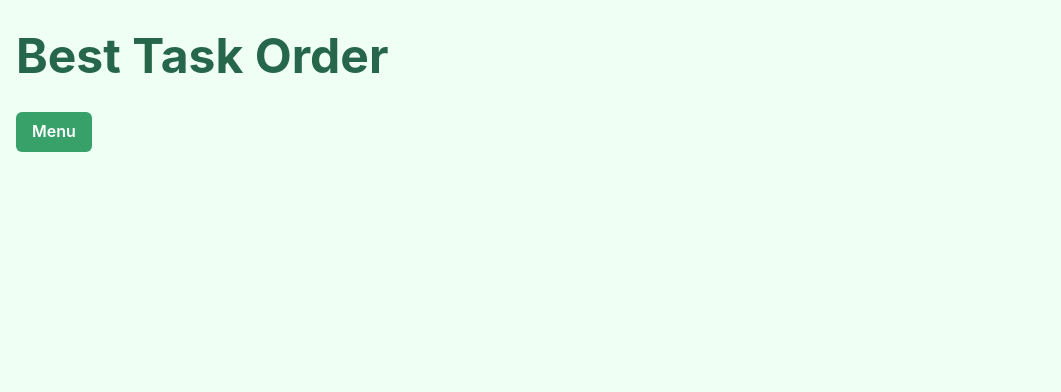
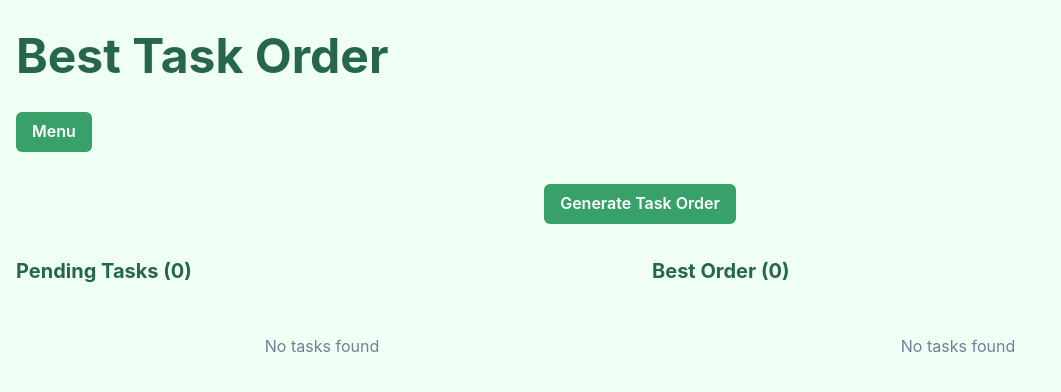
Before and after one commit to leiDanielAguila/to-do, a React (Vite) app: page /generate in a window 1280 px wide. Shown: the top 392 px of the page, without its empty margins (0-1061 px from the left). Built offline with nearby package versions, Linux system fonts and the light colour scheme.

Commit message:
feat(wip): preparing generating the best order of tasks by adding filters to todos' and adding a list in generate page

```diff
--- a/src/hooks/useTodos.ts
+++ b/src/hooks/useTodos.ts
@@ -1,35 +1,41 @@
-import { useTodoStore } from "@/store/todoStore"
-import { useState, useEffect } from "react"
-import type { TimePickerHookReturn } from "@/types/todo.types"
+import { useTodoStore } from "@/store/todoStore";
+import { useState, useEffect } from "react";
+import type { TimePickerHookReturn } from "@/types/todo.types";
 
 export const useTodos = () => {
-  const { todos, addTodo, toggleTodo, deleteTodo, updateTodo } = useTodoStore()
+  const { todos, addTodo, toggleTodo, deleteTodo, updateTodo } = useTodoStore();
 
-  const completedTodos = todos.filter((todo) => todo.completed)
-  const pendingTodos = todos.filter((todo) => !todo.completed)
+  const completedTodos = todos.filter((todo) => todo.completed);
+  const pendingTodos = todos.filter((todo) => !todo.completed);
+  const todoBestOrder = todos
+    .filter((todo) => todo !== undefined && !todo.completed)
+    .sort((a, b) => (a.order ?? Infinity) - (b.order ?? Infinity));
 
   const todosByPriority = {
-    high: todos.filter((todo) => todo.priority === 'high' && !todo.completed),
-    medium: todos.filter((todo) => todo.priority === 'medium' && !todo.completed),
-    low: todos.filter((todo) => todo.priority === 'low' && !todo.completed),
-  }
+    high: todos.filter((todo) => todo.priority === "high" && !todo.completed),
+    medium: todos.filter(
+      (todo) => todo.priority === "medium" && !todo.completed
+    ),
+    low: todos.filter((todo) => todo.priority === "low" && !todo.completed),
+  };
 
   return {
     todos,
     completedTodos,
+    todoBestOrder,
     pendingTodos,
     todosByPriority,
     addTodo,
     toggleTodo,
     deleteTodo,
     updateTodo,
-  }
-}
+  };
+};
 
 export const useTimePicker = (initialTime?: string): TimePickerHookReturn => {
-  const [selectedHour, setSelectedHour] = useState('12');
-  const [selectedMinute, setSelectedMinute] = useState('00');
-  const [selectedPeriod, setSelectedPeriod] = useState<'AM' | 'PM'>('AM');
+  const [selectedHour, setSelectedHour] = useState("12");
+  const [selectedMinute, setSelectedMinute] = useState("00");
+  const [selectedPeriod, setSelectedPeriod] = useState<"AM" | "PM">("AM");
 
   // Initialize with provided time if available
   useEffect(() => {
@@ -44,18 +50,18 @@ export const useTimePicker = (initialTime?: string): TimePickerHookReturn => {
 
   const get24HourTime = (): string => {
     let hour24 = parseInt(selectedHour);
-    if (selectedPeriod === 'AM' && hour24 === 12) {
+    if (selectedPeriod === "AM" && hour24 === 12) {
       hour24 = 0;
-    } else if (selectedPeriod === 'PM' && hour24 !== 12) {
+    } else if (selectedPeriod === "PM" && hour24 !== 12) {
       hour24 += 12;
     }
-    return `${hour24.toString().padStart(2, '0')}:${selectedMinute}`;
+    return `${hour24.toString().padStart(2, "0")}:${selectedMinute}`;
   };
 
   const setTimeFrom24Hour = (time24: string): void => {
-    const [hours, minutes] = time24.split(':');
+    const [hours, minutes] = time24.split(":");
     let hour = parseInt(hours);
-    const period: 'AM' | 'PM' = hour >= 12 ? 'PM' : 'AM';
+    const period: "AM" | "PM" = hour >= 12 ? "PM" : "AM";
 
     if (hour === 0) {
       hour = 12;
@@ -63,21 +69,25 @@ export const useTimePicker = (initialTime?: string): TimePickerHookReturn => {
       hour -= 12;
     }
 
-    setSelectedHour(hour.toString().padStart(2, '0'));
-    setSelectedMinute(minutes || '00');
+    setSelectedHour(hour.toString().padStart(2, "0"));
+    setSelectedMinute(minutes || "00");
     setSelectedPeriod(period);
   };
 
-  const setTimeFrom12Hour = (hour: string, minute: string, period: 'AM' | 'PM'): void => {
+  const setTimeFrom12Hour = (
+    hour: string,
+    minute: string,
+    period: "AM" | "PM"
+  ): void => {
     setSelectedHour(hour);
     setSelectedMinute(minute);
     setSelectedPeriod(period);
   };
 
   const resetTime = (): void => {
-    setSelectedHour('12');
-    setSelectedMinute('00');
-    setSelectedPeriod('AM');
+    setSelectedHour("12");
+    setSelectedMinute("00");
+    setSelectedPeriod("AM");
   };
 
   return {
@@ -93,4 +103,4 @@ export const useTimePicker = (initialTime?: string): TimePickerHookReturn => {
     setTimeFrom12Hour,
     resetTime,
   };
-}
+};
--- a/src/pages/Generate.tsx
+++ b/src/pages/Generate.tsx
@@ -6,18 +6,26 @@ import {
   useDisclosure,
   Button,
   VStack,
+  Grid,
+  GridItem,
+  Center,
 } from "@chakra-ui/react";
 import { useRef } from "react";
 import { Menu } from "@/components/menu";
+import { useTodos } from "../hooks/useTodos";
+import { TodoList } from "@/components/TodoList";
 
 export const Generate = () => {
   const { isOpen, onOpen, onClose } = useDisclosure();
   const btnRef = useRef<HTMLButtonElement | null>(null);
 
+  const { todos, pendingTodos, todoBestOrder, toggleTodo, deleteTodo } =
+    useTodos();
+
   return (
     <Box bg="green.50" minH="100vh">
       <Container maxW="7xl" py={8}>
-        <VStack spacing={8} align={'stretch'}>
+        <VStack spacing={8} align={"stretch"}>
           <HStack justify={"space-between"} align={"center"}>
             <Heading size={"2xl"} color={"green.700"}>
               Best Task Order
@@ -30,9 +38,37 @@ export const Generate = () => {
             </Button>
           </HStack>
 
+          <Menu isOpen={isOpen} onClose={onClose} btnRef={btnRef} />
+          <Center>
+            <Button variant={"solid"} colorScheme="green">
+              Generate Task Order
+            </Button>
+          </Center>
 
-
-          <Menu isOpen={isOpen} onClose={onClose} btnRef={btnRef} />
+          <Grid
+            templateColumns={{
+              base: "repeat(2, 1fr)",
+              md: "repeat(2, 1fr)",
+            }}
+            gap={{ base: 3, md: 6 }}
+          >
+            <GridItem>
+              <TodoList
+                todos={pendingTodos}
+                title="Pending Tasks"
+                onToggle={toggleTodo}
+                onDelete={deleteTodo}
+              />
+            </GridItem>
+            <GridItem>
+              <TodoList
+                todos={todoBestOrder}
+                title="Best Order"
+                onToggle={toggleTodo}
+                onDelete={deleteTodo}
+              />
+            </GridItem>
+          </Grid>
         </VStack>
       </Container>
     </Box>
--- a/src/types/todo.types.ts
+++ b/src/types/todo.types.ts
@@ -7,6 +7,7 @@ export interface Todo {
   createdAt: Date
   dueDate?: string
   dueTime?: number
+  order?: number
 }
 
 export interface TodoFormData {
```
